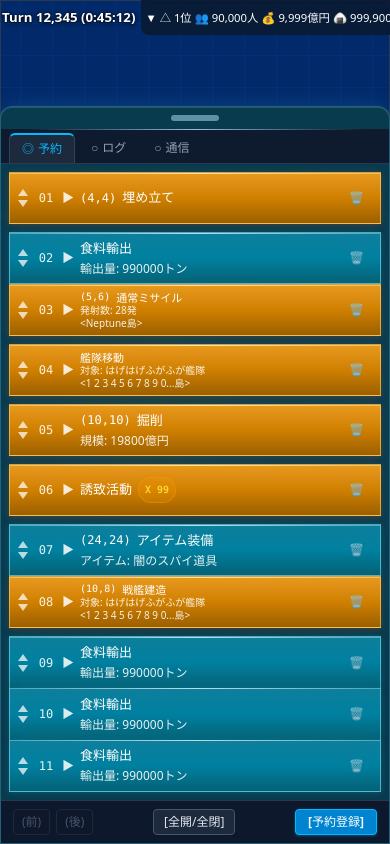
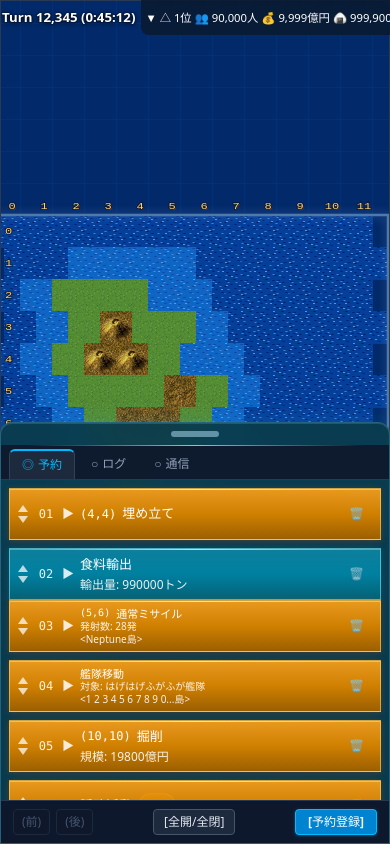
Before and after one commit to REDnjgngim/newHakoniwa, a React (Vite) app in the folder frontend/: page / in a window 390 px wide. Built offline with nearby package versions, Linux system fonts and the light colour scheme.

Commit message:
refactor: CSSを変数化してレスポンシブスタイル切り替えを修正

```diff
--- a/frontend/src/components/command-reservation/BottomSheetContainer.tsx
+++ b/frontend/src/components/command-reservation/BottomSheetContainer.tsx
@@ -6,7 +6,7 @@ export type BottomSheetContainerProps = {
 };
 
 export function BottomSheetContainer({ children }: BottomSheetContainerProps) {
-    const { sheetHeightVh, isSheetHidden, handleDragHandlePointerDown, isDraggingSheet, snapHeightStyle } =
+    const { sheetHeightVh, isSheetHidden, handleDragHandlePointerDown, isDraggingSheet, sheetCssVars } =
         useBottomSheet();
 
     return (
@@ -15,10 +15,7 @@ export function BottomSheetContainer({ children }: BottomSheetContainerProps) {
             data-sheet-height-vh={Math.round(sheetHeightVh)}
             /* スマホ表示 (<768px): 画面下部固定のボトムシート / PC表示 (>=768px): 画面右側に幅固定の並列サイドパネル */
             className={`fixed inset-x-0 bottom-0 z-30 flex flex-col overflow-hidden rounded-t-xl border border-sky-300/25 bg-[#0a3d4d]/95 shadow-[0_0_24px_rgba(56,189,248,0.18),inset_0_1px_0_rgba(186,230,253,0.15)] backdrop-blur-md md:static md:h-full md:max-h-full md:min-h-0 md:w-100 md:shrink-0 md:self-stretch md:rounded-xl md:border md:border-sky-300/30 md:shadow-[0_0_40px_rgba(56,189,248,0.25),inset_0_0_60px_rgba(8,145,178,0.15)]`}
-            style={
-                // 画面幅がモバイルの場合のみ snapHeightStyle を適用する
-                typeof window !== 'undefined' && window.innerWidth >= 768 ? undefined : snapHeightStyle
-            }
+            style={sheetCssVars}
         >
             {/* モバイル用ドラッグハンドルバー（PCでは非表示） */}
             <div
--- a/frontend/src/features/command-reservation/components/BottomSheetContainer.tsx
+++ b/frontend/src/features/command-reservation/components/BottomSheetContainer.tsx
@@ -6,7 +6,7 @@ export type BottomSheetContainerProps = {
 };
 
 export function BottomSheetContainer({ children }: BottomSheetContainerProps) {
-    const { sheetHeightVh, isSheetHidden, handleDragHandlePointerDown, isDraggingSheet, snapHeightStyle } =
+    const { sheetHeightVh, isSheetHidden, handleDragHandlePointerDown, isDraggingSheet, sheetCssVars } =
         useBottomSheet();
 
     return (
@@ -15,10 +15,7 @@ export function BottomSheetContainer({ children }: BottomSheetContainerProps) {
             data-sheet-height-vh={Math.round(sheetHeightVh)}
             /* スマホ表示 (<768px): 画面下部固定のボトムシート / PC表示 (>=768px): 画面右側に幅固定の並列サイドパネル */
             className={`fixed inset-x-0 bottom-0 z-30 flex flex-col overflow-hidden rounded-t-xl border border-sky-300/25 bg-[#0a3d4d]/95 shadow-[0_0_24px_rgba(56,189,248,0.18),inset_0_1px_0_rgba(186,230,253,0.15)] backdrop-blur-md md:static md:h-full md:max-h-full md:min-h-0 md:w-100 md:shrink-0 md:self-stretch md:rounded-xl md:border md:border-sky-300/30 md:shadow-[0_0_40px_rgba(56,189,248,0.25),inset_0_0_60px_rgba(8,145,178,0.15)]`}
-            style={
-                // 画面幅がモバイルの場合のみ snapHeightStyle を適用する
-                typeof window !== 'undefined' && window.innerWidth >= 768 ? undefined : snapHeightStyle
-            }
+            style={sheetCssVars}
         >
             {/* モバイル用ドラッグハンドルバー（PCでは非表示） */}
             <div
--- a/frontend/src/features/command-reservation/hooks/use-bottom-sheet.ts
+++ b/frontend/src/features/command-reservation/hooks/use-bottom-sheet.ts
@@ -82,10 +82,13 @@ export function useBottomSheet(): UseBottomSheetReturn {
 
     const isSheetHidden = sheetHeightVh <= HIDDEN_THRESHOLD_VH;
 
-    const sheetCssVars: CSSProperties = {
+    const sheetCssVars: CSSProperties & {
+        '--sheet-height': string;
+        '--sheet-transition': string;
+    } = {
         '--sheet-height': `${sheetHeightVh}dvh`,
         '--sheet-transition': isDraggingSheet ? 'none' : 'height 0.15s ease-out',
-    } as CSSProperties;
+    };
 
     return {
         sheetHeightVh,
--- a/frontend/src/hooks/useBottomSheet.ts
+++ b/frontend/src/hooks/useBottomSheet.ts
@@ -82,17 +82,18 @@ export function useBottomSheet(): UseBottomSheetReturn {
 
     const isSheetHidden = sheetHeightVh <= HIDDEN_THRESHOLD_VH;
 
-    // モバイルのボトムシート高さスタイル（PCではTailwindのmd:クラスで上書きされる）
-    const snapHeightStyle: CSSProperties = {
-        height: `${sheetHeightVh}dvh`,
-        maxHeight: `${MAX_SHEET_VH}dvh`,
-        transition: isDraggingSheet ? 'none' : 'height 0.15s ease-out',
+    const sheetCssVars: CSSProperties & {
+        '--sheet-height': string;
+        '--sheet-transition': string;
+    } = {
+        '--sheet-height': `${sheetHeightVh}dvh`,
+        '--sheet-transition': isDraggingSheet ? 'none' : 'height 0.15s ease-out',
     };
 
     return {
         sheetHeightVh,
         isSheetHidden,
-        snapHeightStyle,
+        sheetCssVars,
         handleDragHandlePointerDown,
         isDraggingSheet,
     };
--- a/frontend/src/index.css
+++ b/frontend/src/index.css
@@ -31,3 +31,18 @@ body {
     flex-direction: column;
     box-sizing: border-box;
 }
+
+/* BottomSheetのモバイル高さはCSS変数で制御 */
+[data-testid='bottom-sheet-container'] {
+    height: var(--sheet-height, 50dvh);
+    max-height: var(--sheet-height, 96dvh);
+    transition: var(--sheet-transition, height 0.15s ease-out);
+}
+
+@media (min-width: 768px) {
+    [data-testid='bottom-sheet-container'] {
+        height: auto !important;
+        max-height: 100% !important;
+        transition: none !important;
+    }
+}
```
